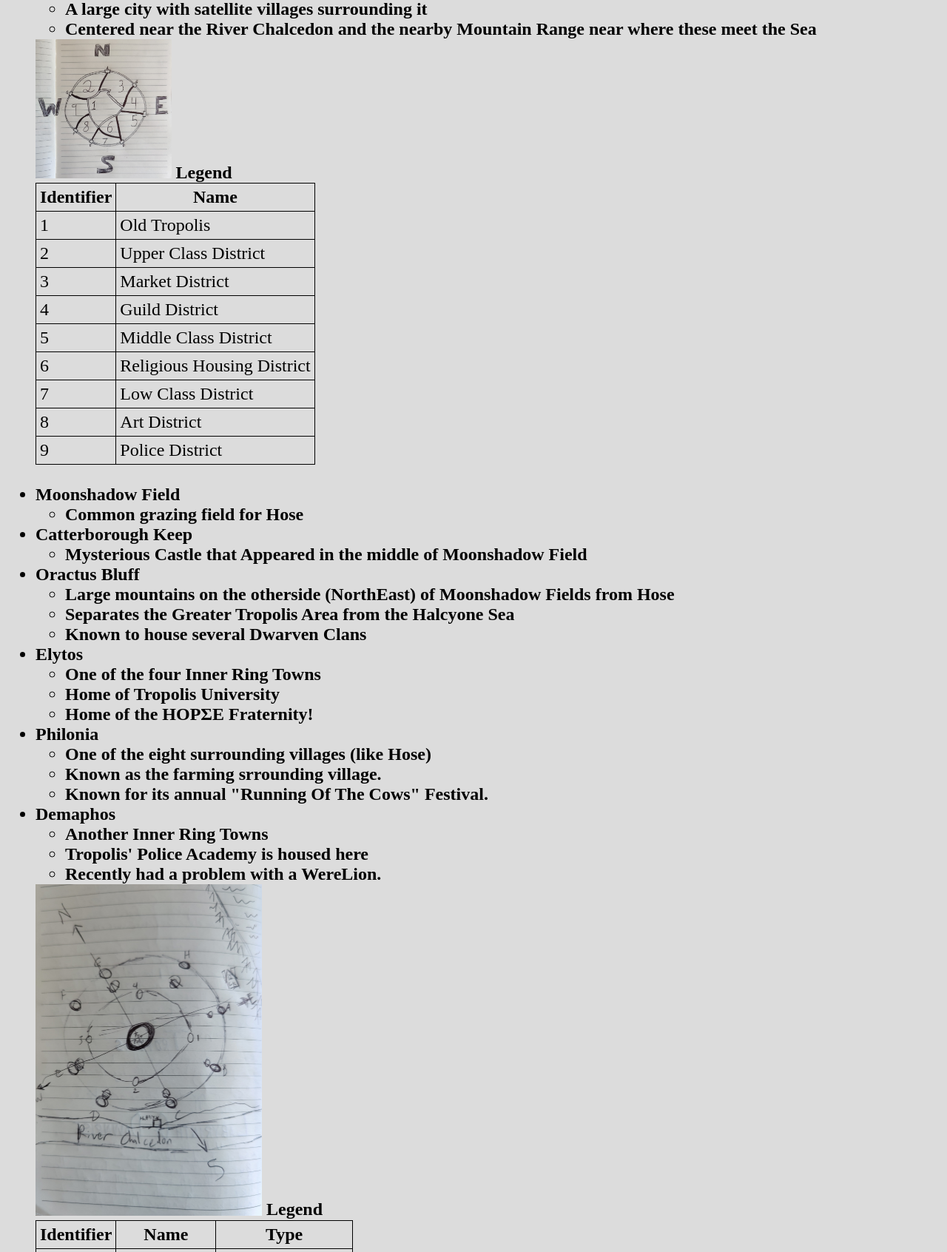
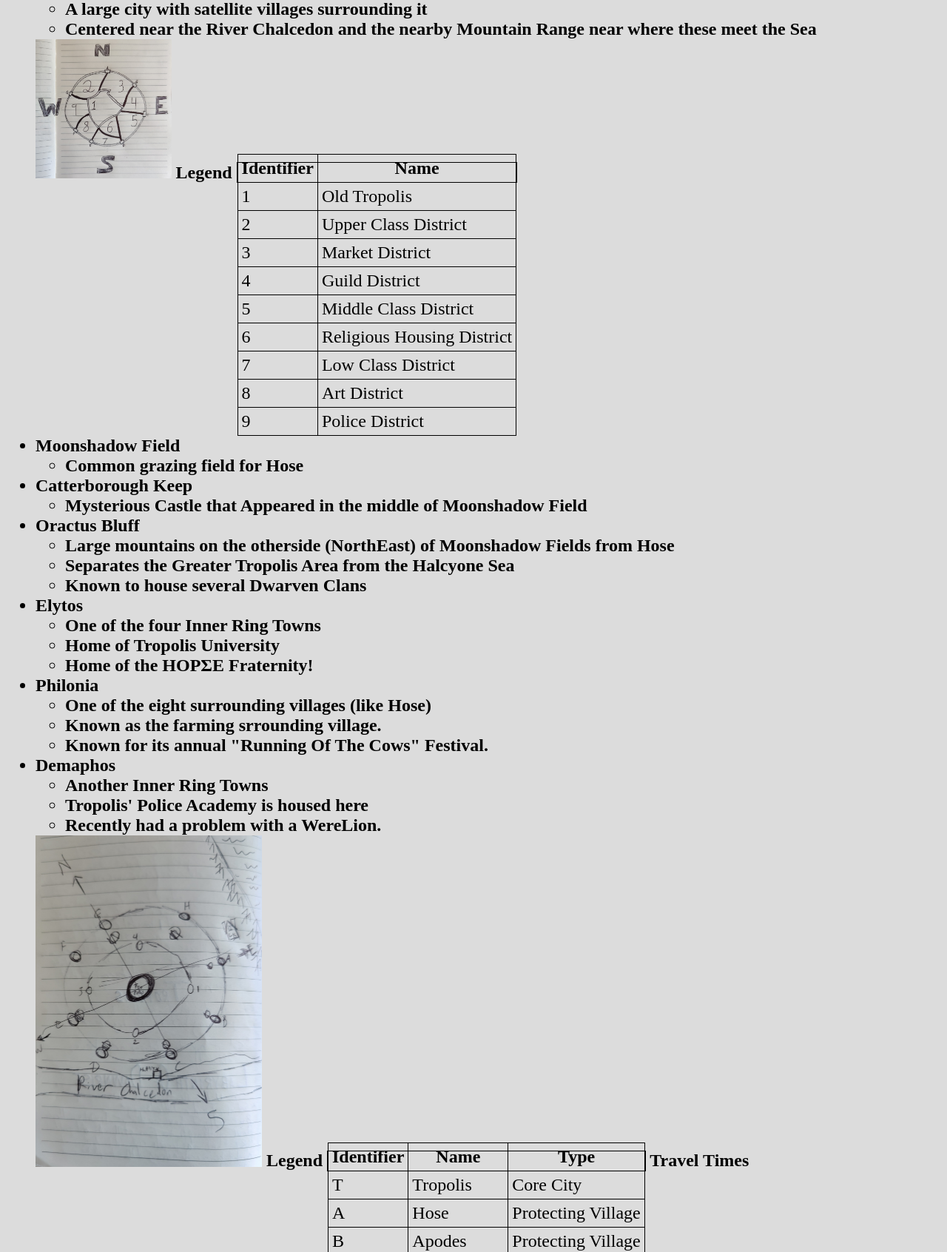
Before and after one commit to TheDiemer/resumeSite, a Flask app: page /setting in a window 1280 px wide. Shown: the part 228-1920 px from the top of the page at 74% size. Run offline with Flask 2, Linux system fonts and the light colour scheme.

Commit message:
formattingggggg

```diff
--- a/dnd/templates/setting.html
+++ b/dnd/templates/setting.html
@@ -19,8 +19,8 @@
                 <li>Centered near the River Chalcedon and the nearby Mountain Range near where these meet the Sea</li>
             </ul>
             <img src="{{ url_for('static', filename='Tropolis.jpg') }}" alt="Map of Tropolis" width="15%" height="auto" href="{{ url_for('static', filename='Tropolis.jpg') }}">
-            <a>Legend</a>
-            <table>
+            <a style="display: inline;">Legend</a>
+            <table style="display: inline;">
                 <tr>
                     <th>Identifier</th>
                     <th>Name</th>
@@ -96,7 +96,7 @@
             </ul>
             <img src="{{ url_for('static', filename='Greater_Tropolis_Map.jpg') }}" alt="Map of the Tropolis area" width="25%" height="auto" href="{{ url_for('static', filename='Greater_Tropolis_Map.jpg') }}">
             <a>Legend</a>
-            <table>
+            <table style="display: inline;">
                 <tr>
                     <th>Identifier</th>
                     <th>Name</th>
@@ -169,7 +169,7 @@
                 </tr>
             </table>
             <a>Travel Times</a>
-            <table>
+            <table style="display: inline;">
                 <tr>
                     <th>Starting Place</th>
                     <th>Ending Place</th>
@@ -236,7 +236,6 @@
                     <td>4 Days</td>
                 </tr>
             </table>
-            <img src="{{ url_for('static', filename='Greater_Tropolis_Legend.jpg') }}" alt="Legend for the Map of the Tropolis area" width="25%" height="auto" href="{{ url_for('static', filename='Greater_Tropolis_Legend.jpg') }}">
         </ul>
 	<button class="button" id="home" onclick="window.location.href = '/dnd/'" onmouseover="" style="cursor: pointer;">Home</button>
     </body>
```
